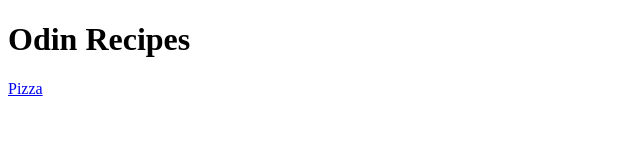
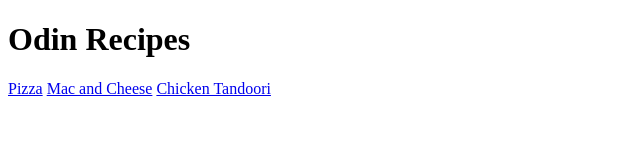
Before and after one commit to Amjad584/odin-recipes, a plain HTML site: page index.html in a window 1280 px wide. Shown: the whole page, without its empty margins (0-640 px from the left). Drawn offline with Linux system fonts and the light colour scheme.

Commit message:
Linked the other recipes webpages to index page

```diff
--- a/index.html
+++ b/index.html
@@ -10,6 +10,8 @@
 <body>
     <h1>Odin Recipes</h1>
     <a href="./recipes/pizza.html">Pizza</a>
+    <a href="./recipes/macandcheese.html">Mac and Cheese</a>
+    <a href="./recipes/tandoori.html">Chicken Tandoori</a>
 </body>
 
 </html>
```
